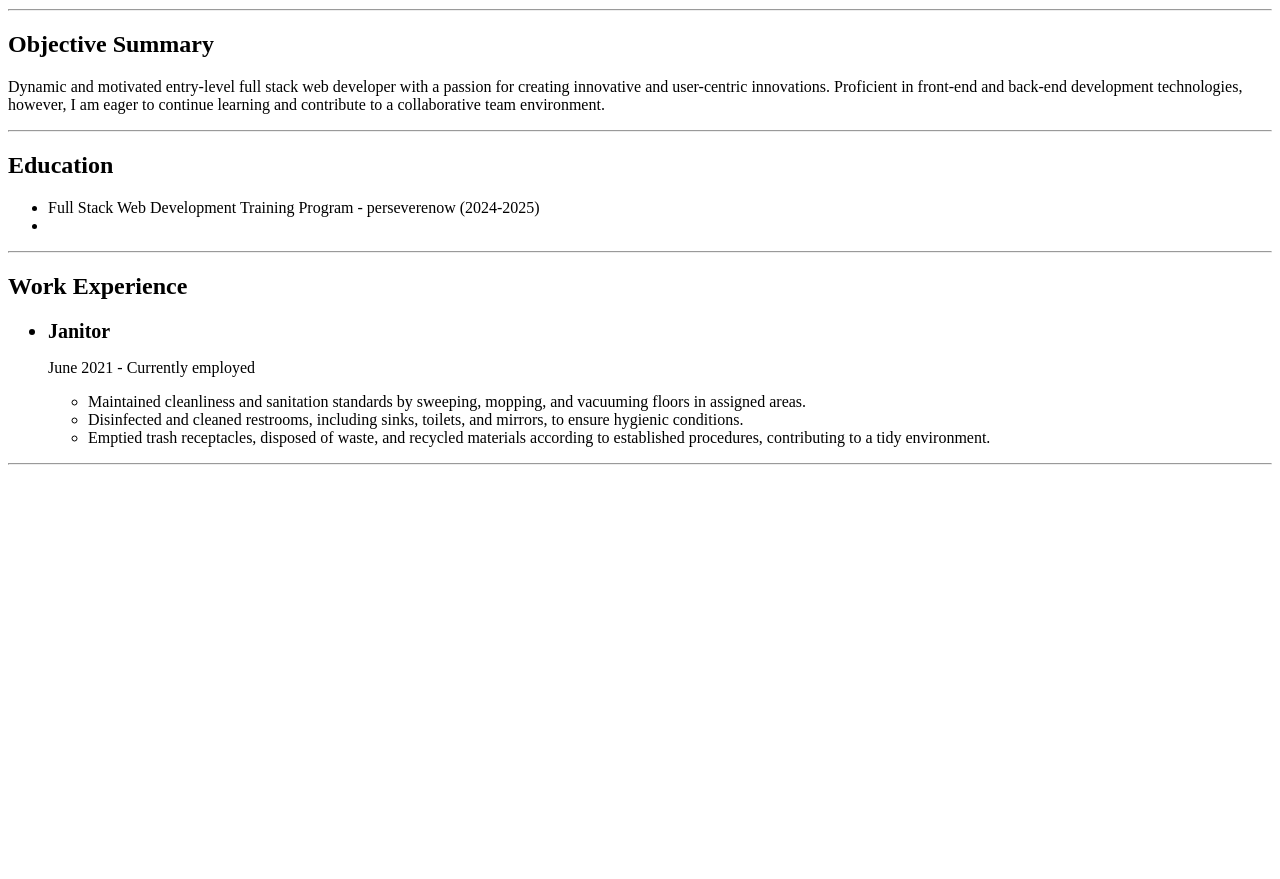
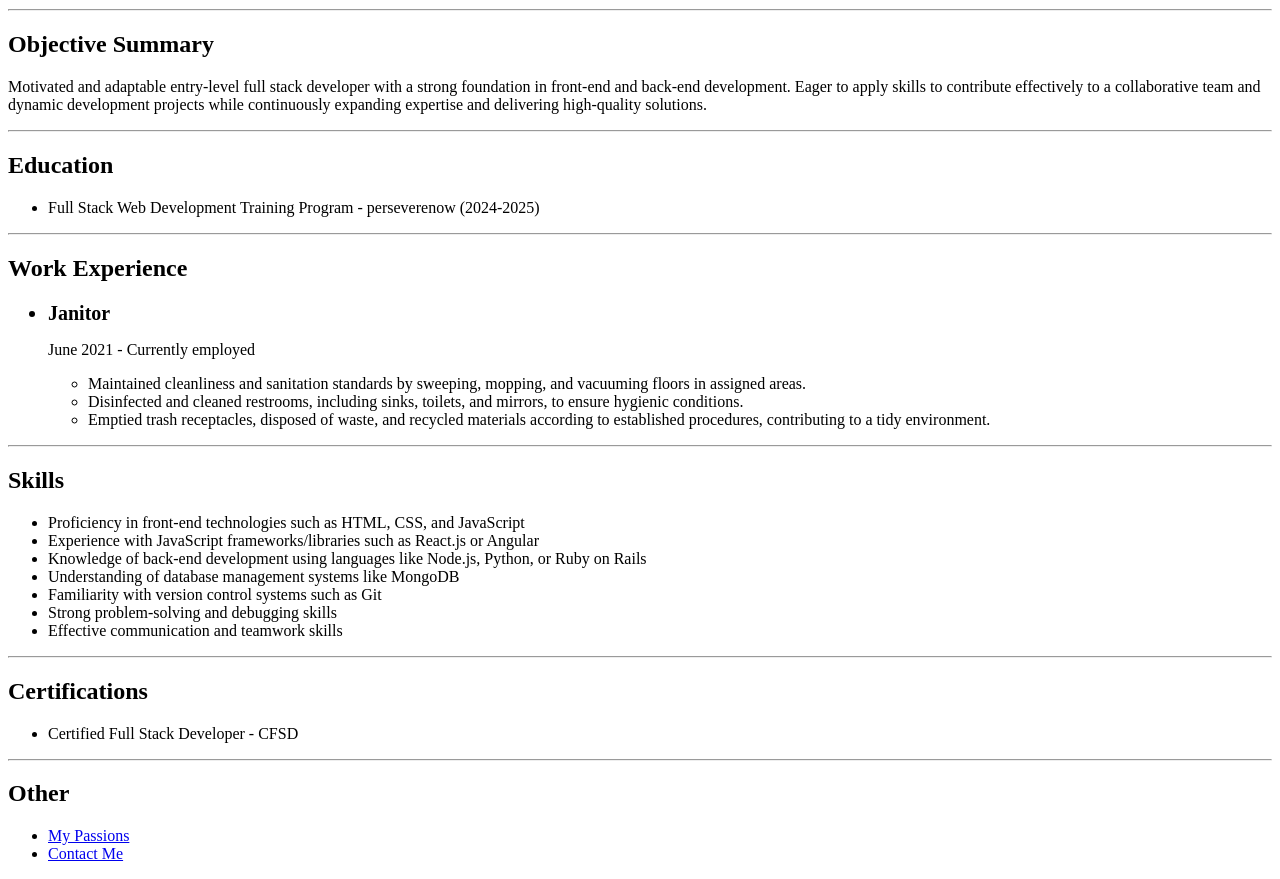
Before and after one commit to Loo-eee485/Capstone_Project1, a plain HTML site: page index.html in a window 1280 px wide. Shown: the part 349-1228 px from the top of the page. Before the commit the page ends 822 px from the top, so only its background shows below. Drawn offline with Linux system fonts and the light colour scheme.

Commit message:
CapstoneProjComp1

```diff
--- a/index.html
+++ b/index.html
@@ -10,13 +10,12 @@
       <hr />
 
       <h2>Objective Summary</h2>
-      <p>Dynamic and motivated entry-level full stack web developer with a passion for creating innovative and user-centric innovations. Proficient in front-end and back-end development technologies, however, I am eager to continue learning and contribute to a collaborative team environment.</p>
+      <p>Motivated and adaptable entry-level full stack developer with a strong foundation in front-end and back-end development. Eager to apply skills to contribute effectively to a collaborative team and dynamic development projects while continuously expanding expertise and delivering high-quality solutions.</p>
       <hr />
 
       <h2>Education</h2>
        <ul>
         <li>Full Stack Web Development Training Program - perseverenow (2024-2025)</li>
-        <li></li>
         </ul>
         <hr />
 
@@ -32,6 +31,31 @@
         </ul>
         <hr />
 
+      <h2>Skills</h2>
+      <ul>
+        <li>Proficiency in front-end technologies such as HTML, CSS, and JavaScript</li>
+        <li>Experience with JavaScript frameworks/libraries such as React.js or Angular</li>
+        <li>Knowledge of back-end development using languages like Node.js, Python, or Ruby on Rails</li>
+        <li>Understanding of database management systems like MongoDB</li>
+        <li>Familiarity with version control systems such as Git</li>
+        <li>Strong problem-solving and debugging skills</li>
+        <li>Effective communication and teamwork skills</li>
+      </ul>
+      <hr />
+
+      <h2>Certifications</h2>
+      <ul>
+        <li>Certified Full Stack Developer - CFSD</li>
+      </ul>
+      <hr />
+
+      <h2>Other</h2>
+    <ul>
+        <li><a href="/mypassions.html">My Passions</a></li>
+        <li><a href="/contactme.html">Contact Me</a></li>
+    </ul>
+
+
 
     </body>
 </html>
```
Also changed, not shown: contactme.html (+6 -0 lines), mypassions.html (+11 -0 lines).
